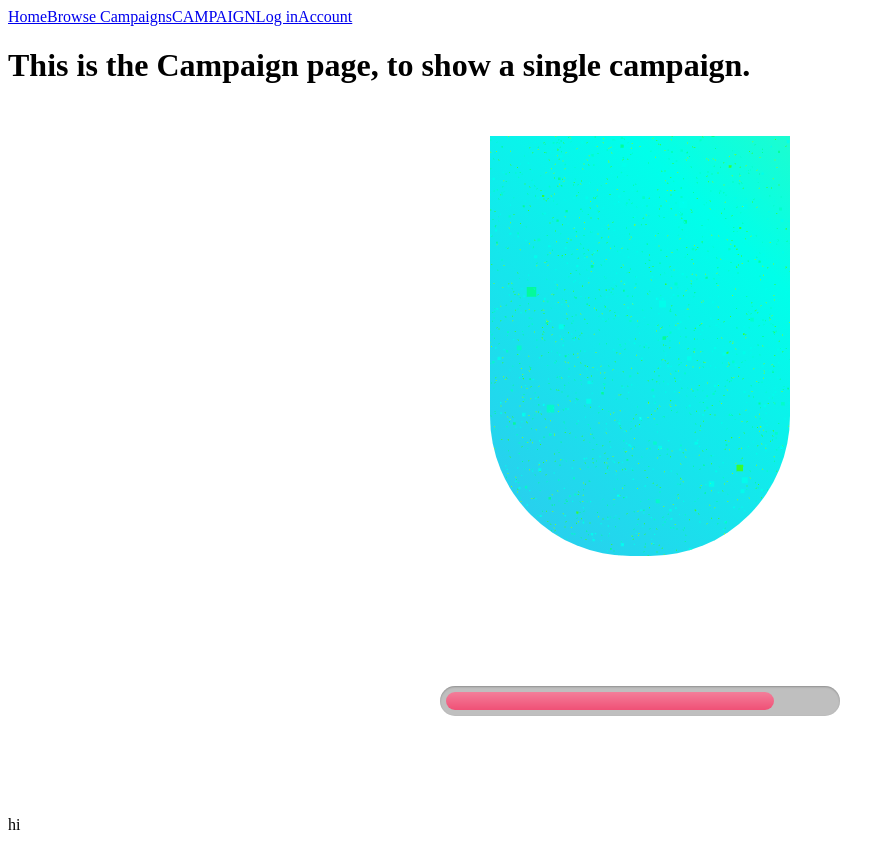
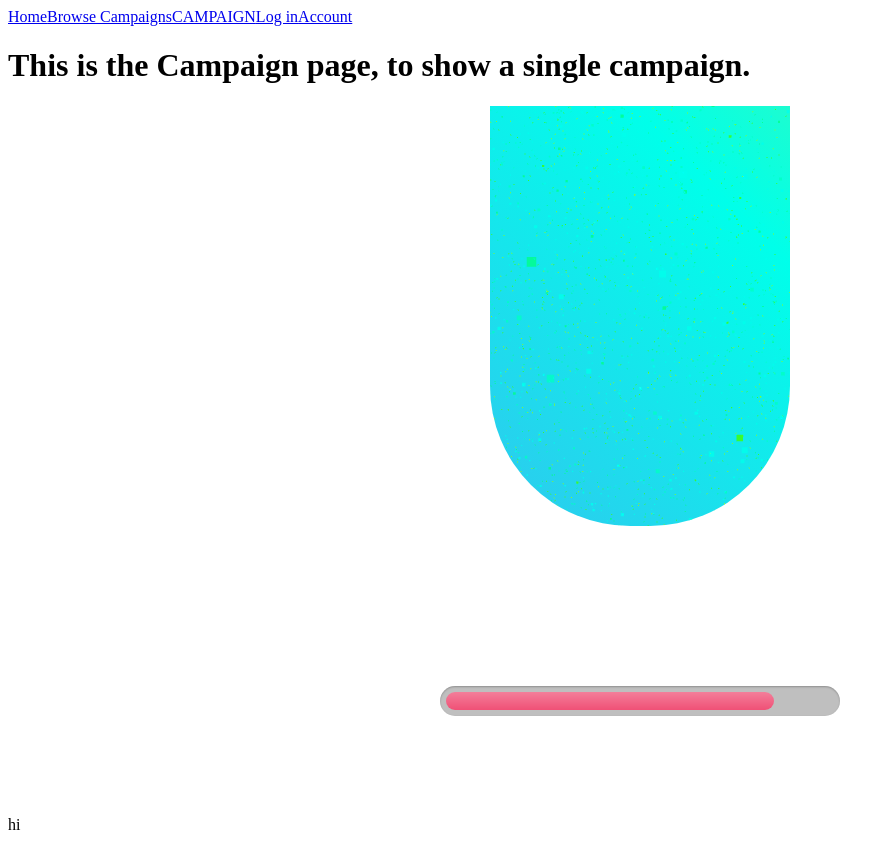
Before and after one commit to thisiskaysis/dreamjar-frontend, a React (Vite) app: page /campaign in a window 1280 px wide. Shown: the whole page, without its empty margins (0-895 px from the left). Built offline with nearby package versions, Linux system fonts and the light colour scheme.

Commit message:
added main.css

```diff
--- a/src/main.css
+++ b/src/main.css
@@ -1,6 +1,6 @@
 .jar-container {
     display: flex;
     justify-content: center;
-    align-items: center;
+    align-items: left;
     height: 60vh;
 }
```
